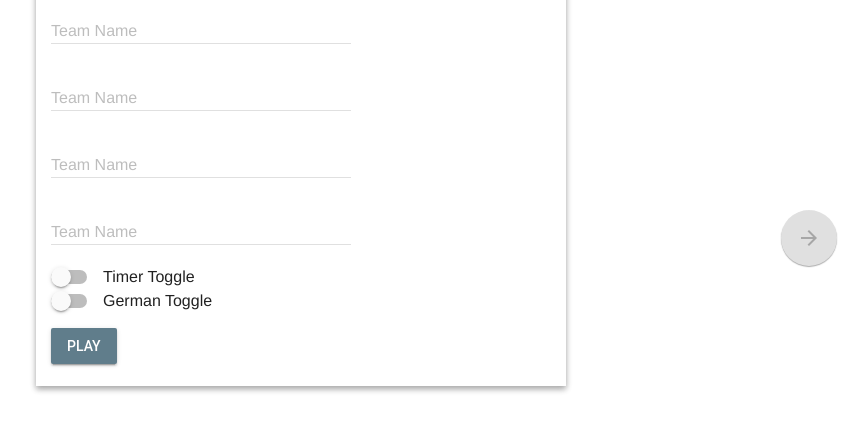
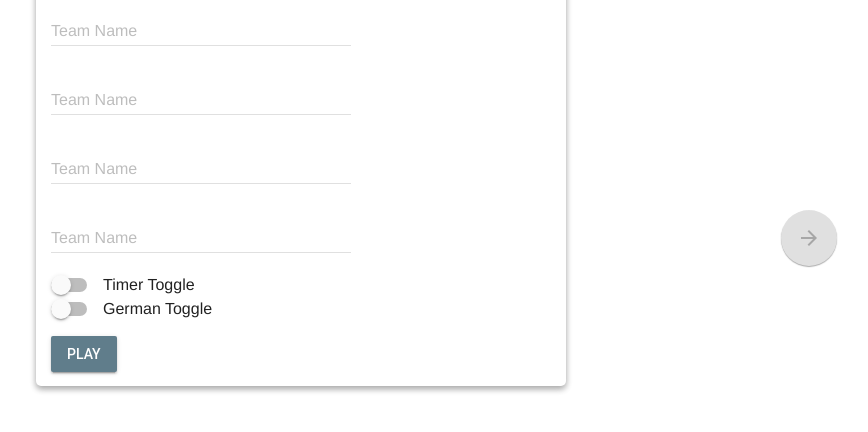
Before and after one commit to tjghs/image-guessing, a plain HTML site: page index.html in a window 1280 px wide. Shown: the part 134-566 px from the top of the page, without its empty margins (339-1207 px from the left). Drawn offline with nearby package versions, Linux system fonts and the light colour scheme.

Commit message:
Added new pictures, tweaked some more CSS

```diff
--- a/css/main.css
+++ b/css/main.css
@@ -1,22 +1,13 @@
-html, body, div, span, applet, object, iframe,
-h1, h2, h3, h4, h5, h6, p, blockquote, pre,
-a, abbr, acronym, address, big, cite, code,
-del, dfn, em, img, ins, kbd, q, s, samp,
-small, strike, strong, sub, sup, tt, var,
-b, u, i, center,
-dl, dt, dd, ol, ul, li,
-fieldset, form, label, legend,
-table, caption, tbody, tfoot, thead, tr, th, td,
-article, aside, canvas, details, embed,
-figure, figcaption, footer, header, hgroup,
-menu, nav, output, ruby, section, summary,
-time, mark, audio, video {
+* {
     font: inherit;
     font-size: 100%;
     margin: 0;
     padding: 0;
     vertical-align: baseline;
     border: 0
+}
+#wrapper {
+    overflow: hidden;
 }
 #settings-dialog {
     width: 500px;
@@ -27,6 +18,7 @@ time, mark, audio, video {
     position: absolute;
     background-color: #fff;
     padding: 15px;
+    border-radius: 5px;
     -webkit-box-shadow: 0 3px 6px rgba(0, 0, 0, 0.16), 0 3px 6px rgba(0, 0, 0, 0.23);
     -moz-box-shadow: 0 3px 6px rgba(0, 0, 0, 0.16), 0 3px 6px rgba(0, 0, 0, 0.23);
     box-shadow: 0 3px 6px rgba(0, 0, 0, 0.16), 0 3px 6px rgba(0, 0, 0, 0.23);
@@ -46,7 +38,6 @@ time, mark, audio, video {
     width: 100vw;
     height: 100vh;
     float: left;
-    overflow: hidden;
 }
 #game-image {
     width: 100%;
--- a/scripts/images.js
+++ b/scripts/images.js
@@ -1,8 +1,8 @@
 "use strict";
 var links = ["https://upload.wikimedia.org/wikipedia/commons/a/a6/Brandenburger_Tor_abends.jpg","https://upload.wikimedia.org/wikipedia/commons/8/88/Haus_am_Checkpoint_Charlie_museum.jpg",
-"https://www.enjoyhotel.de/wp-content/uploads/2015/03/Elefantentor-Querformat_Zoo-Berlin_Mai-2014_Carlos-Frey-33.jpg","https://photoeverywhere.co.uk/west/berlin/berlinwall0970.jpg","https://upload.wikimedia.org/wikipedia/commons/e/e8/Neuschwanstein_Castle_LOC_print_rotated.jpg","https://upload.wikimedia.org/wikipedia/commons/0/0d/Berlin_reichstag_west_panorama_2.jpg","https://listings.thatsmags.com/uploads/picture/201409/1410319508_20837.jpeg","https://upload.wikimedia.org/wikipedia/commons/1/1f/Deutsche_Fu%C3%9Fballnationalmannschaft_2011-06-03_(01).jpg","https://www.benzinsider.com/wp-content/uploads/2013/01/12C1411_02.jpg","https://ecx.images-amazon.com/images/I/81n%2BXVl8G0L._UL1500_.jpg","https://discovermagazine.com/~/media/Images/Issues/2013/June/beer.jpg", "https://lh6.ggpht.com/jVHaz_W-X3vYnz22GZO6D81U7KGu1oG-_otdrsOatJeUij4k9V7x58wjI5-kgnQyM6Q5=h900 ", "https://travel.gunaxin.com/wp-content/uploads/gallery/oktoberfest-photos-2013/oktoberfest-2013-09.jpg", "https://www.viewsoftheworld.net/wp-content/uploads/2014/10/Germany_FederalStatesMap.jpg",
+"https://www.enjoyhotel.de/wp-content/uploads/2015/03/Elefantentor-Querformat_Zoo-Berlin_Mai-2014_Carlos-Frey-33.jpg","http://photoeverywhere.co.uk/west/berlin/berlinwall0970.jpg","https://upload.wikimedia.org/wikipedia/commons/e/e8/Neuschwanstein_Castle_LOC_print_rotated.jpg","https://upload.wikimedia.org/wikipedia/commons/0/0d/Berlin_reichstag_west_panorama_2.jpg","https://listings.thatsmags.com/uploads/picture/201409/1410319508_20837.jpeg","https://upload.wikimedia.org/wikipedia/commons/1/1f/Deutsche_Fu%C3%9Fballnationalmannschaft_2011-06-03_(01).jpg","https://www.benzinsider.com/wp-content/uploads/2013/01/12C1411_02.jpg","http://ecx.images-amazon.com/images/I/81n%2BXVl8G0L._UL1500_.jpg","https://discovermagazine.com/~/media/Images/Issues/2013/June/beer.jpg", "https://lh6.ggpht.com/jVHaz_W-X3vYnz22GZO6D81U7KGu1oG-_otdrsOatJeUij4k9V7x58wjI5-kgnQyM6Q5=h900 ", "https://travel.gunaxin.com/wp-content/uploads/gallery/oktoberfest-photos-2013/oktoberfest-2013-09.jpg", "https://www.viewsoftheworld.net/wp-content/uploads/2014/10/Germany_FederalStatesMap.jpg",
 "https://goingtolalaland.files.wordpress.com/2011/09/chocolateisawesome.jpg",
-"https://www.australiannationalreview.com/wp-content/uploads/2015/12/angela-merkel.jpg","https://www.imagestreetclassics.com/wp-content/uploads/2015/04/BMW-M3-E30-DTM-02-%C2%A9-MIKE-ROELOFS-final-16-9.jpg","https://www.trbimg.com/img-530d0e84/turbine/ct-strip-autobahn-jpg-20140225/2048/2048x1361", "http://cx.aos.ask.com/question/aq/1400px-788px/what-is-germany-national-animal_51e3d307-f5fd-484d-815a-af05e1812280.jpg","http://www.paigamflorist.com/media/catalog/product/cache/1/image/9df78eab33525d08d6e5fb8d27136e95/i/m/img_27021.jpg"];
+"http://www.australiannationalreview.com/wp-content/uploads/2015/12/angela-merkel.jpg","http://www.imagestreetclassics.com/wp-content/uploads/2015/04/BMW-M3-E30-DTM-02-%C2%A9-MIKE-ROELOFS-final-16-9.jpg","http://www.schallerweber.com/cms/wp-content/uploads/2012/02/Bratwurst.jpg","http://st.motortrend.com/uploads/sites/5/2011/08/Audi-R8-LMS-side.jpg","https://www.trbimg.com/img-530d0e84/turbine/ct-strip-autobahn-jpg-20140225/2048/2048x1361", "http://cx.aos.ask.com/question/aq/1400px-788px/what-is-germany-national-animal_51e3d307-f5fd-484d-815a-af05e1812280.jpg","http://www.paigamflorist.com/media/catalog/product/cache/1/image/9df78eab33525d08d6e5fb8d27136e95/i/m/img_27021.jpg"];
 
 function getRandomImage() {
     if(links.length == 0) {
```
